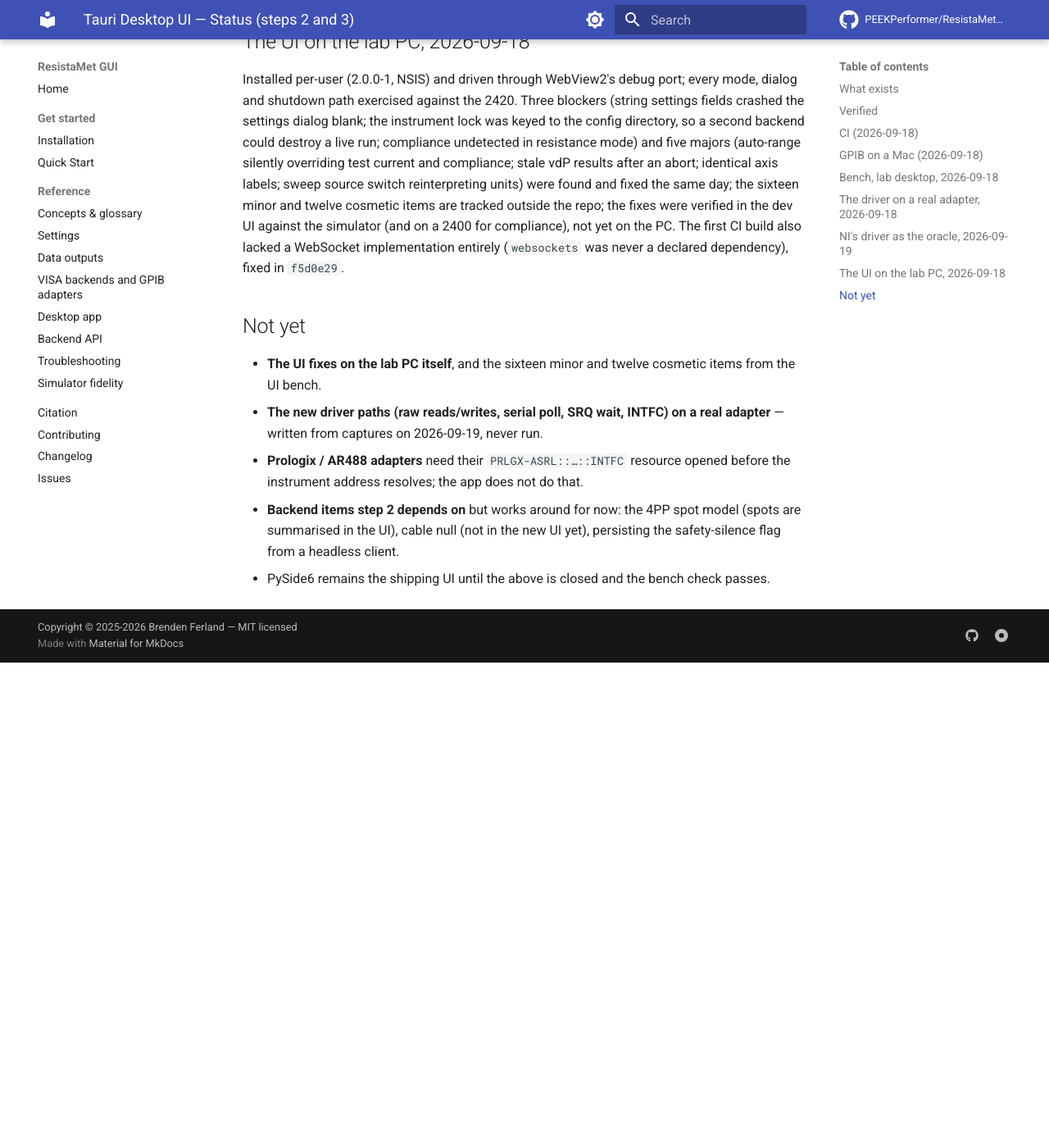
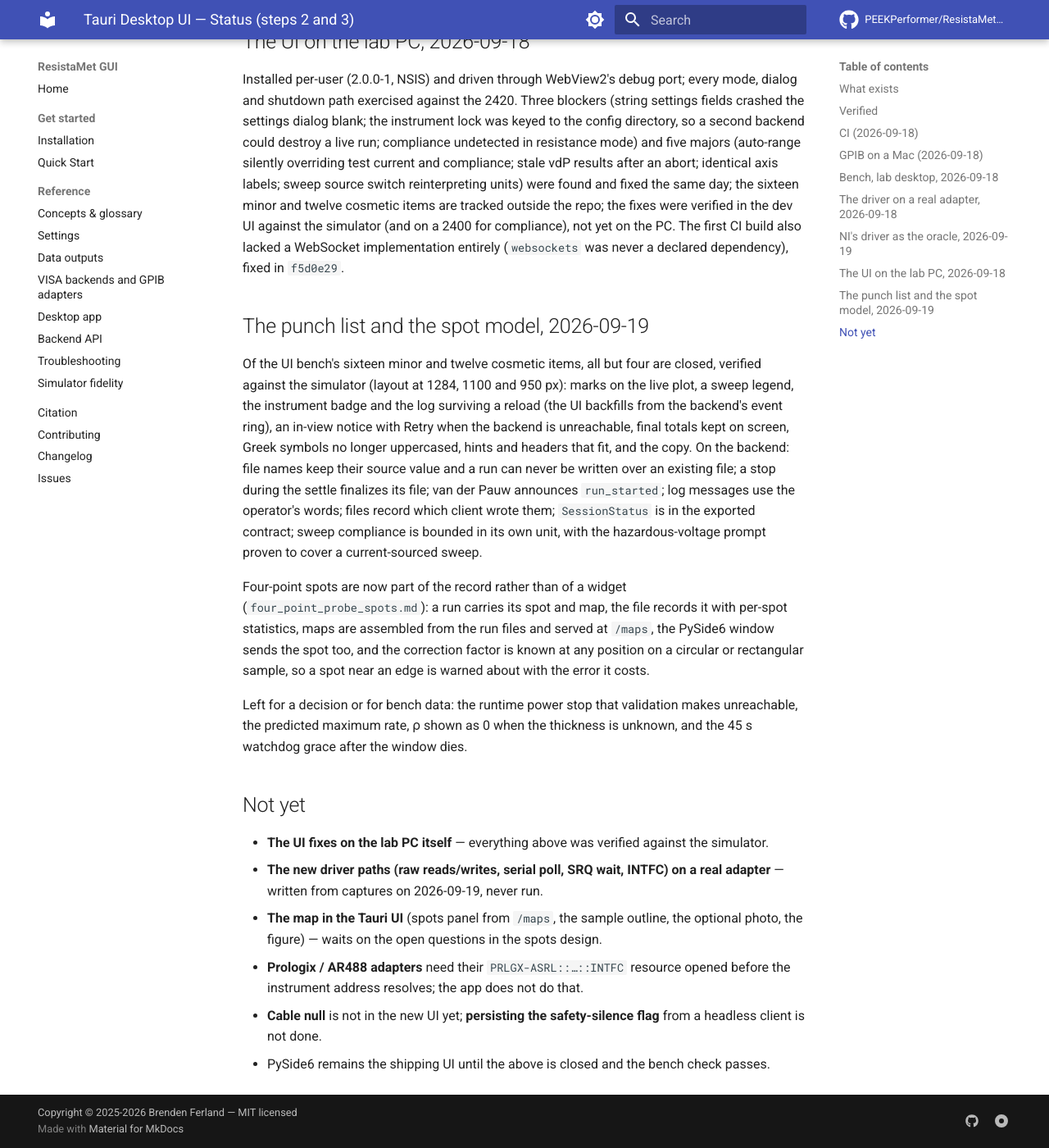
Before and after one commit to PEEKPerformer/ResistaMet-GUI, an MkDocs documentation site: the page built from docs/design/tauri_ui_status.md, in a window 1280 px wide and 1400 px high, scrolled down 3660 px. Shown: the whole window at 82% size. Built offline with MkDocs 1.6.1 and Material for MkDocs 9.7.7, drawn with Linux system fonts in a browser that asks for light colours; comment, search, counter and statistics services are not loaded; before the commit the page ends 4468 px from its top, so only the background shows below that.

Commit message:
Bring the UI status up to the punch list and the spot model
The status still listed the whole punch list and the 4PP spot model as
open. It now says what closed, what was only checked against the
simulator, and what waits on a decision.

```diff
--- a/docs/design/tauri_ui_status.md
+++ b/docs/design/tauri_ui_status.md
@@ -150,15 +150,44 @@ dev UI against the simulator (and on a 2400 for compliance), not yet on the
 PC. The first CI build also lacked a WebSocket implementation entirely
 (`websockets` was never a declared dependency), fixed in `f5d0e29`.
 
+## The punch list and the spot model, 2026-09-19
+
+Of the UI bench's sixteen minor and twelve cosmetic items, all but four are
+closed, verified against the simulator (layout at 1284, 1100 and 950 px):
+marks on the live plot, a sweep legend, the instrument badge and the log
+surviving a reload (the UI backfills from the backend's event ring), an
+in-view notice with Retry when the backend is unreachable, final totals kept
+on screen, Greek symbols no longer uppercased, hints and headers that fit,
+and the copy. On the backend: file names keep their source value and a run
+can never be written over an existing file; a stop during the settle
+finalizes its file; van der Pauw announces `run_started`; log messages use
+the operator's words; files record which client wrote them; `SessionStatus`
+is in the exported contract; sweep compliance is bounded in its own unit,
+with the hazardous-voltage prompt proven to cover a current-sourced sweep.
+
+Four-point spots are now part of the record rather than of a widget
+(`four_point_probe_spots.md`): a run carries its spot and map, the file
+records it with per-spot statistics, maps are assembled from the run files
+and served at `/maps`, the PySide6 window sends the spot too, and the
+correction factor is known at any position on a circular or rectangular
+sample, so a spot near an edge is warned about with the error it costs.
+
+Left for a decision or for bench data: the runtime power stop that
+validation makes unreachable, the predicted maximum rate, ρ shown as 0 when
+the thickness is unknown, and the 45 s watchdog grace after the window dies.
+
 ## Not yet
 
-- **The UI fixes on the lab PC itself**, and the sixteen minor and twelve
-  cosmetic items from the UI bench.
-- **The new driver paths (raw reads/writes, serial poll, SRQ wait, INTFC) on a real adapter** — written from captures on 2026-09-19, never run.
+- **The UI fixes on the lab PC itself** — everything above was verified
+  against the simulator.
+- **The new driver paths (raw reads/writes, serial poll, SRQ wait, INTFC) on
+  a real adapter** — written from captures on 2026-09-19, never run.
+- **The map in the Tauri UI** (spots panel from `/maps`, the sample outline,
+  the optional photo, the figure) — waits on the open questions in the spots
+  design.
 - **Prologix / AR488 adapters** need their `PRLGX-ASRL::…::INTFC` resource
   opened before the instrument address resolves; the app does not do that.
-- **Backend items step 2 depends on** but works around for now: the 4PP spot
-  model (spots are summarised in the UI), cable null (not in the new UI yet),
-  persisting the safety-silence flag from a headless client.
+- **Cable null** is not in the new UI yet; **persisting the safety-silence
+  flag** from a headless client is not done.
 - PySide6 remains the shipping UI until the above is closed and the bench
   check passes.
```
